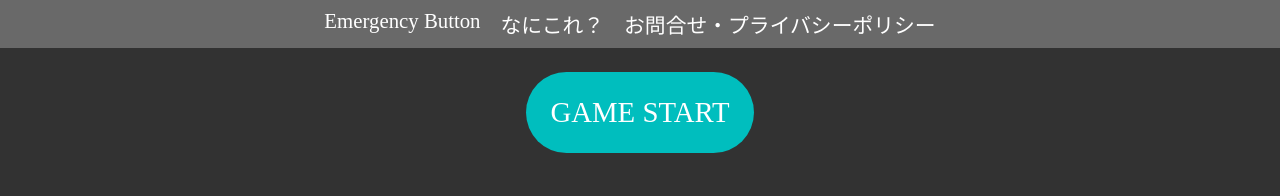
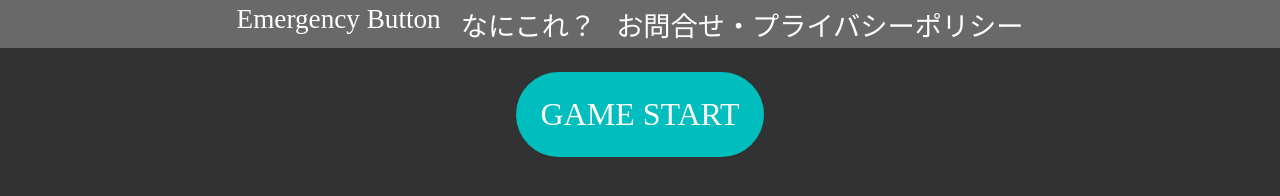
Before and after one commit to Tokoroteen/emergency_button, a plain HTML site: page index.html in a window 1280 px wide. Shown: the top 196 px of the page. Drawn offline with Linux system fonts and the light colour scheme.

Commit message:
larger text

```diff
--- a/style.css
+++ b/style.css
@@ -9,7 +9,7 @@ header{
     height: min(6vh,60px);
     background-color: dimgray;
     box-sizing: border-box;
-    font-size:1.3rem;
+    font-size:1.7rem;
     display: flex;
     justify-content: center;
     align-items: center;
@@ -34,7 +34,7 @@ header a{
     background-color: rgb(50, 50, 50);
     color: white;
     height: 200vh;
-    font-size:1.2rem;
+    font-size:1.6rem;
     padding-top: min(3vh,30px);
     text-align: center;
 }
@@ -43,7 +43,7 @@ header a{
     width: fit-content;
     height: fit-content;
     padding:1.5rem;
-    font-size:1.8rem;
+    font-size:2rem;
     background-color: rgb(0, 190, 190);
     border-radius: 10vh;
     display: inline-block;
```
